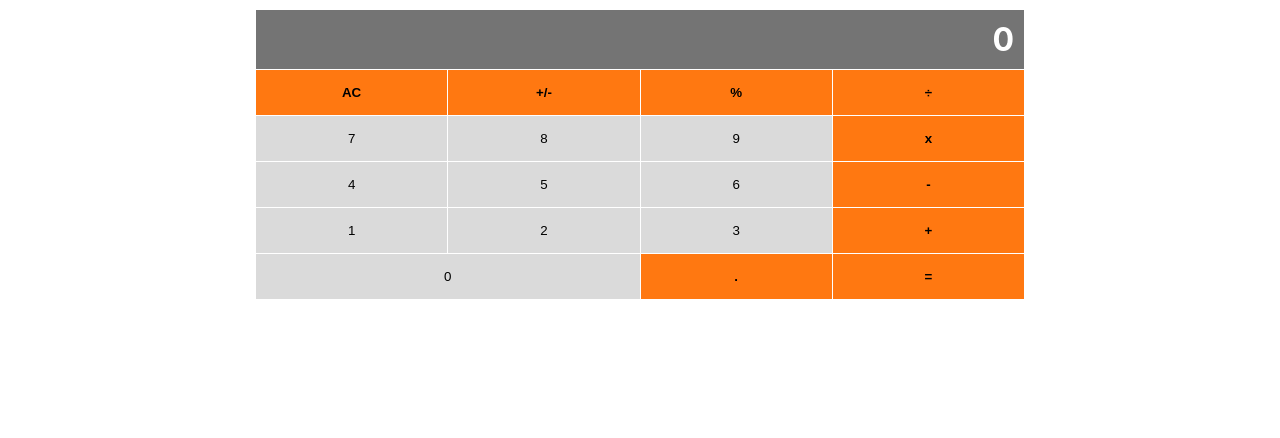
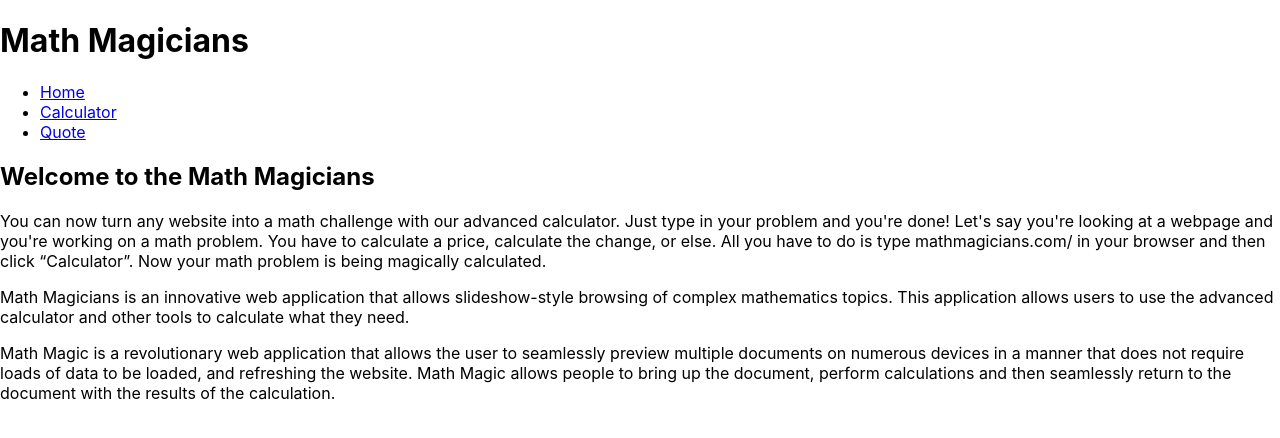
Before and after one commit to Andyveloper/math-magicians, a React (Create React App) app: page / in a window 1280 px wide. Shown: the top 438 px of the page. Built offline with nearby package versions, Linux system fonts and the light colour scheme.

Commit message:
Add dynamic pages

```diff
--- a/package.json
+++ b/package.json
@@ -9,6 +9,7 @@
     "big.js": "^6.2.0",
     "react": "^18.2.0",
     "react-dom": "^18.2.0",
+    "react-router-dom": "^6.3.0",
     "react-scripts": "5.0.1",
     "web-vitals": "^2.1.4"
   },
--- a/src/App.js
+++ b/src/App.js
@@ -1,11 +1,12 @@
+import React from 'react';
 import './assets/scss/App.scss';
-import RenderCalculator from './components/RenderCalculator';
+import Navigation from './components/Navigation';
 
 function App() {
   return (
-    <main>
-      <RenderCalculator />
-    </main>
+    <>
+      <Navigation />
+    </>
   );
 }
 
--- /dev/null
+++ b/src/components/Navigation.js
@@ -0,0 +1,94 @@
+import { Routes, Route, Link } from 'react-router-dom';
+import { useState, useEffect } from 'react';
+import RenderCalculator from './RenderCalculator';
+
+const Navigation = () => (
+  <div className="navbar">
+    <div className="container">
+      <span className="title"><h1>Math Magicians</h1></span>
+      <ul className="navbar-nav ">
+        <li><Link to="/">Home</Link></li>
+        <li><Link to="/calculator">Calculator</Link></li>
+        <li><Link to="/quote">Quote</Link></li>
+      </ul>
+    </div>
+    <Routes>
+      <Route path="/" element={<Home />} />
+      <Route path="/calculator" element={<Calculator />} />
+      <Route path="/quote" element={<Quote />} />
+    </Routes>
+  </div>
+);
+
+export default Navigation;
+
+const Home = () => (
+  <div className="home">
+    <h2>Welcome to the Math Magicians</h2>
+    <p>
+      You can now turn any website into a math challenge with our advanced
+      calculator. Just type in your problem and you&apos;re done! Let&apos;s say you&apos;re
+      looking at a webpage and you&apos;re working on a math problem. You have to
+      calculate a price, calculate the change, or else. All you have to do is type
+      mathmagicians.com/ in your browser and then click “Calculator”.
+      Now your math problem is being magically calculated.
+
+    </p>
+    <p>
+      Math Magicians is an innovative web application that allows slideshow-style
+      browsing of complex mathematics topics. This application allows users to use
+      the advanced calculator and other tools to calculate what they need.
+
+    </p>
+    <p>
+      Math Magic is a revolutionary web application that allows the user to
+      seamlessly preview multiple documents on numerous devices in a manner that
+      does not require loads of data to be loaded, and refreshing the website. Math
+      Magic allows people to bring up the document, perform calculations and then
+      seamlessly return to the document with the results of the calculation.
+
+    </p>
+  </div>
+);
+
+const Calculator = () => (
+  <div className="calculator">
+    <h2>Let&apos;s do some math!</h2>
+    <div><RenderCalculator /></div>
+  </div>
+);
+
+const Quote = () => {
+  const [text, setText] = useState(null);
+
+  const getQuoteData = async () => {
+    const urlRequest = 'https://random-math-quote-api.herokuapp.com/';
+    const response = await fetch(urlRequest, {
+      method: 'GET',
+    });
+    const data = await response.json();
+
+    return data;
+  };
+
+  const setQuoteData = async () => {
+    const storedData = await getQuoteData();
+    if (!text) {
+      setText(storedData.quote);
+      // console.log(text);
+    }
+  };
+
+  useEffect(() => {
+    setQuoteData();
+  });
+
+  return (
+    <div className="quote">
+      <h2>Welcome to the Math Magicians</h2>
+      <p>
+        {text}
+      </p>
+    </div>
+  );
+};
--- a/src/index.js
+++ b/src/index.js
@@ -1,12 +1,15 @@
 import React from 'react';
 import ReactDOM from 'react-dom/client';
+import { BrowserRouter } from 'react-router-dom';
 import './assets/css/index.css';
 import App from './App';
 
 const root = ReactDOM.createRoot(document.getElementById('root'));
 root.render(
   <React.StrictMode>
-    <App />
+    <BrowserRouter>
+      <App />
+    </BrowserRouter>
   </React.StrictMode>,
 );
 
```
Also changed, not shown: public/index.html (+1 -22 lines), 1 other file (tests, documents, lock files or other folders).
